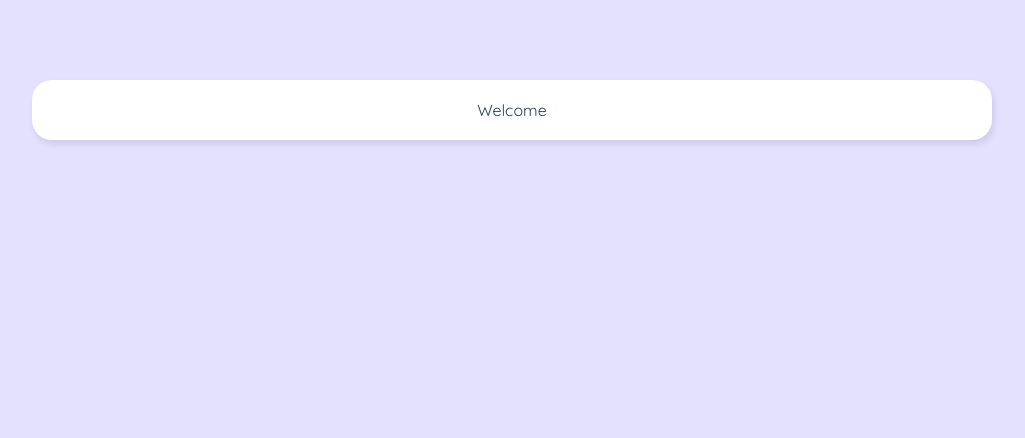
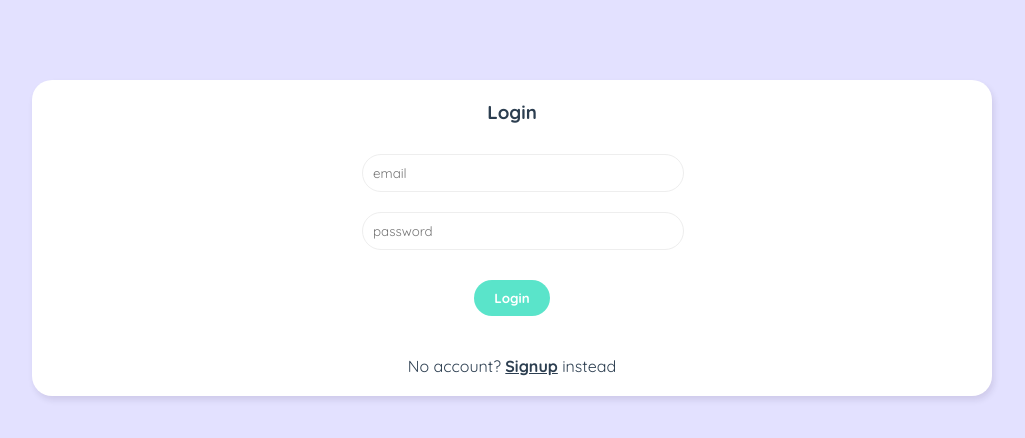
Before and after one commit to VisheshSingh/chatting-ninja, a Vue app: page / in a window 1280 px wide. Shown: the top 438 px of the page, without its empty margins (128-1153 px from the left). Built offline with nearby package versions, Linux system fonts and the light colour scheme.

Commit message:
Sign up and login comps

```diff
--- /dev/null
+++ b/src/components/LoginForm.vue
@@ -0,0 +1,26 @@
+<template>
+  <form @submit.prevent="handleSubmit">
+    <input type="email" required placeholder="email" v-model="email" />
+    <input type="password" required placeholder="password" v-model="password" />
+    <button>Login</button>
+  </form>
+</template>
+
+<script>
+import { ref } from 'vue';
+export default {
+  name: 'LoginForm',
+  setup() {
+    const email = ref('');
+    const password = ref('');
+
+    const handleSubmit = () => {
+      console.log(email.value, password.value);
+    };
+
+    return { email, password, handleSubmit };
+  },
+};
+</script>
+
+<style></style>
--- /dev/null
+++ b/src/components/SignupForm.vue
@@ -0,0 +1,33 @@
+<template>
+  <form @submit.prevent="handleSubmit">
+    <input
+      type="text"
+      required
+      placeholder="display name"
+      v-model="displayName"
+    />
+    <input type="email" required placeholder="email" v-model="email" />
+    <input type="password" required placeholder="password" v-model="password" />
+    <button>Sign up</button>
+  </form>
+</template>
+
+<script>
+import { ref } from 'vue';
+export default {
+  name: 'SignupForm',
+  setup() {
+    const displayName = ref('');
+    const email = ref('');
+    const password = ref('');
+
+    const handleSubmit = () => {
+      console.log(displayName.value, email.value, password.value);
+    };
+
+    return { displayName, email, password, handleSubmit };
+  },
+};
+</script>
+
+<style></style>
--- a/src/views/Welcome.vue
+++ b/src/views/Welcome.vue
@@ -1,11 +1,32 @@
 <template>
   <div class="welcome container">
-    <p>Welcome</p>
+    <div v-if="showLogin">
+      <h3>Login</h3>
+      <LoginForm />
+      <p>No account? <span @click="showLogin = false">Signup</span> instead</p>
+    </div>
+    <div v-else>
+      <h3>Sign up</h3>
+      <SignupForm />
+      <p>Have account? <span @click="showLogin = true">Login</span> instead</p>
+    </div>
   </div>
 </template>
 
 <script>
-export default {};
+import SignupForm from '../components/SignupForm.vue';
+import LoginForm from '../components/LoginForm.vue';
+import { ref } from 'vue';
+
+export default {
+  name: 'Welcome',
+  components: { SignupForm, LoginForm },
+  setup() {
+    const showLogin = ref(true);
+
+    return { showLogin };
+  },
+};
 </script>
 
 <style>
@@ -13,4 +34,29 @@
   text-align: center;
   padding: 20px 0;
 }
+
+.welcome form {
+  width: 300px;
+  margin: 20px auto;
+}
+
+.welcome input {
+  width: 100%;
+  border-radius: 20px;
+  border: 1px solid #eee;
+  padding: 10px;
+  margin: 10px 0;
+  outline: none;
+  color: #999;
+}
+
+.welcome button {
+  margin: 20px auto;
+}
+
+.welcome span {
+  font-weight: bold;
+  text-decoration: underline;
+  cursor: pointer;
+}
 </style>
```
